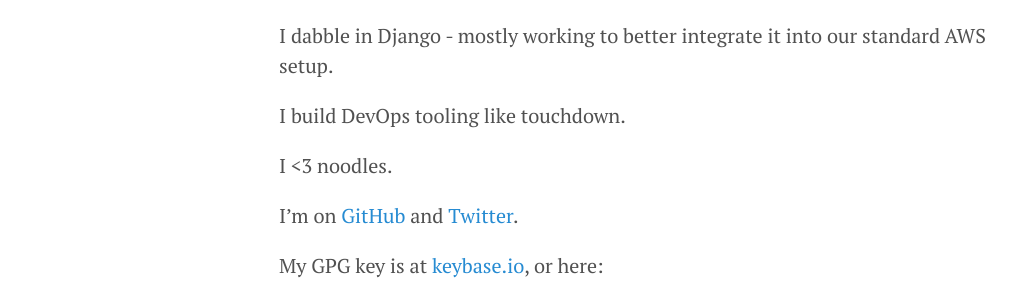
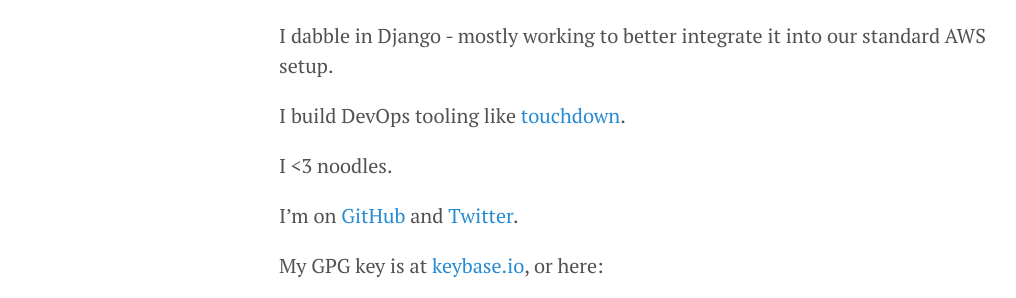
Before and after one commit to Jc2k/Jc2k.github.io, a Jekyll site: the page built from about.md, in a window 1280 px wide and 900 px high. Shown: the part 321-619 px from the top of the window, without its empty margins (1-1017 px from the left). Built offline with Jekyll 4.4.1, drawn with Linux system fonts in a browser that asks for light colours; Markdown is read by kramdown in place of the engine named in the settings; part of the change alters nothing that is shown.

```diff
--- a/about.md
+++ b/about.md
@@ -11,7 +11,7 @@ I do security, performance and reliability and deployment automation.
 
 I dabble in Django - mostly working to better integrate it into our standard AWS setup.
 
-I build DevOps tooling like touchdown.
+I build DevOps tooling like [touchdown](http://docs.yaybu.com/projects/touchdown/).
 
 I <3 noodles.
 
```
